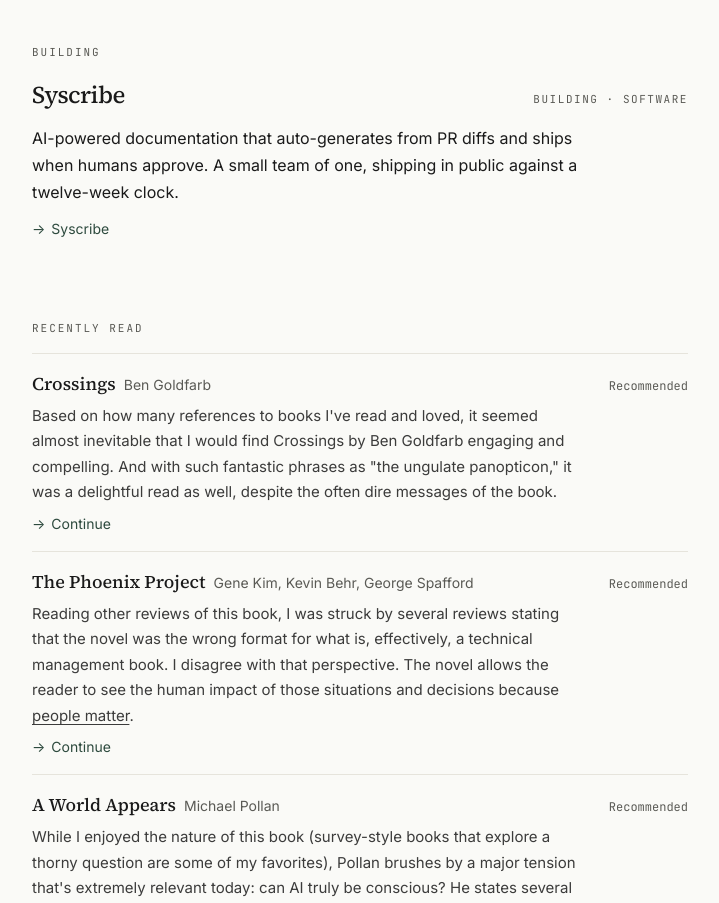
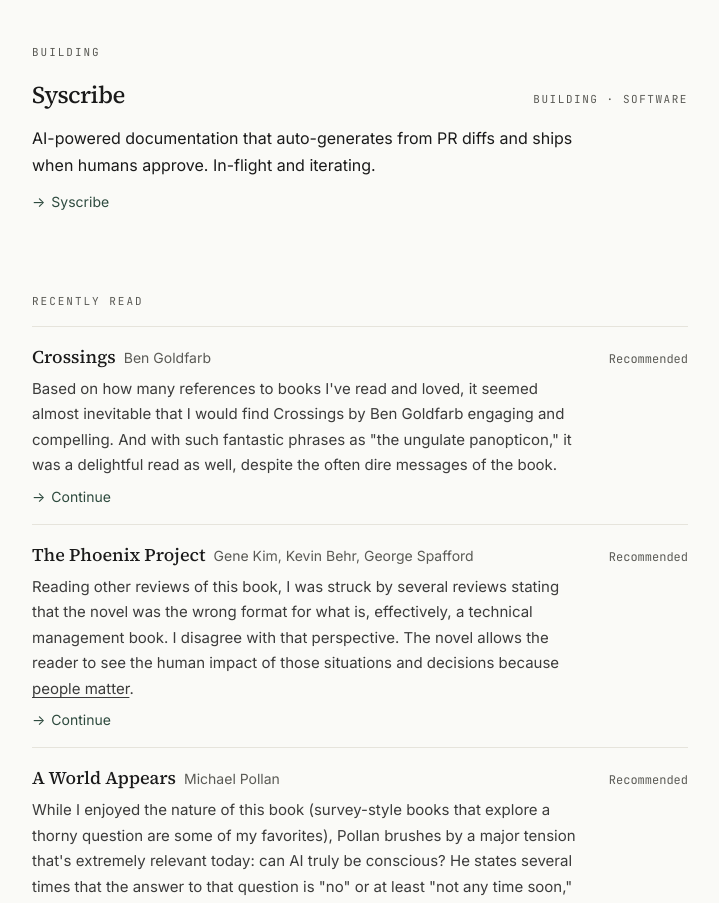
Before and after one commit to lauderbaugh/alexlauderbaugh-com, a Next.js app: page / in a window 1280 px wide. Shown: the part 980-1883 px from the top of the page, without its empty margins (280-999 px from the left). Built offline with nearby package versions, Linux system fonts and the light colour scheme; no server answers.

Commit message:
homepage update.

```diff
--- a/app/page.tsx
+++ b/app/page.tsx
@@ -75,7 +75,7 @@
             </div>
           </div>
           <p className="text-[16px] mt-3 leading-[1.7] text-ink dark:text-d-ink max-w-[58ch]">
-            {building.summary} A small team of one, shipping in public against a twelve-week clock.
+            {building.summary} In-flight and iterating.
           </p>
           <ArrowLink href={`/projects/${building.slug}`} className="mt-3">
             {building.title}
```
